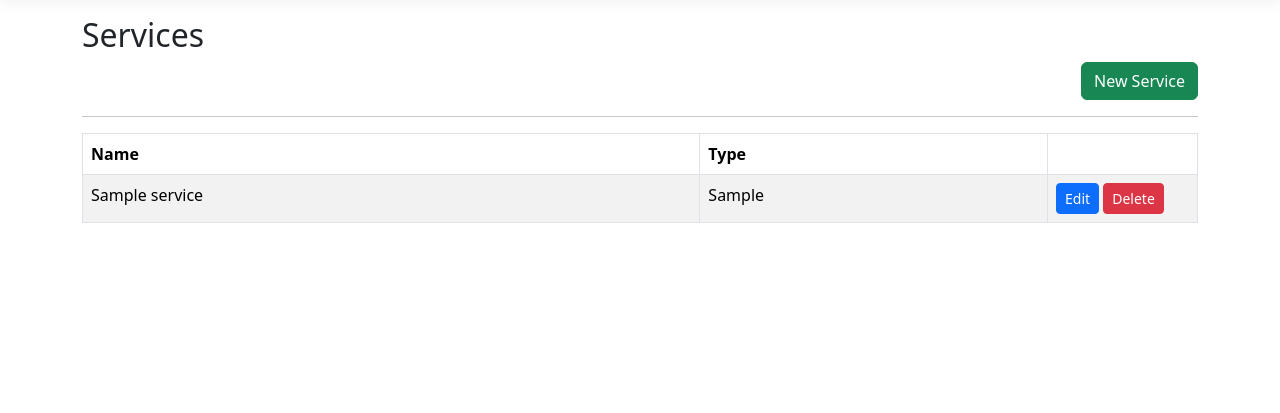
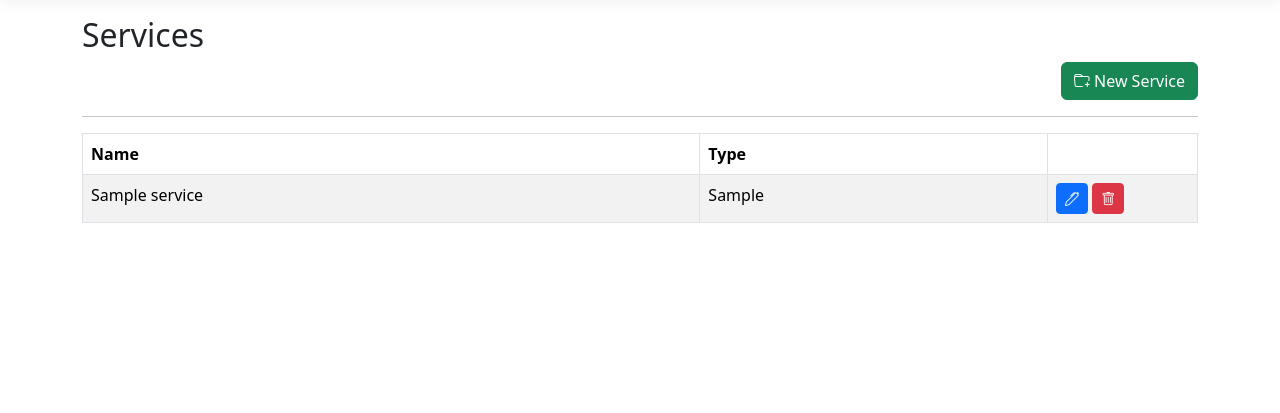
Before and after one commit to JavierDoria/MVC-sistema-Web, an ASP.NET Core app: page /Service in a window 1280 px wide. Shown: the part 57-470 px from the top of the page. Run offline with ASP.NET Core 8, Linux system fonts and the light colour scheme; tables that the repository leaves empty hold one stand-in row (values such as "Sample post"); style sheets or scripts are compiled from the project's sources; some libraries are stand-ins or nearby versions.

Commit message:
MVC Sistema Web

```diff
--- a/MoneyFlow/Managers/ServiceManager.cs
+++ b/MoneyFlow/Managers/ServiceManager.cs
@@ -65,6 +65,7 @@ namespace MoneyFlow.Managers
         public int Delete(int id)
         {
             var entity = _dbContext.Service.Find(id);
+            _dbContext.Service.Remove(entity);
             var affected_rows = _dbContext.SaveChanges();
             return affected_rows;
 
--- a/MoneyFlow/Views/Service/Index.cshtml
+++ b/MoneyFlow/Views/Service/Index.cshtml
@@ -6,7 +6,7 @@
         <h2>Services</h2>
     </div>
     <div class="col-ms-6 text-end">
-        <a href="/Service/New" class="btn btn-success">New Service</a>
+        <a href="/Service/New" class="btn btn-success"><i class="bi bi-folder-plus"></i> New Service</a>
     </div>
 </div>
 
@@ -32,9 +32,9 @@
                                asp-action="Edit"
                                asp-route-id="@item.ServiceId"
                                class="btn btn-primary btn-sm">
-                                Edit
+                                <i class="bi bi-pen"></i>
                             </a>
-                            <button class="btn btn-danger btn-sm" onclick="deleteItem(@item.ServiceId)">Delete</button>
+                            <button class="btn btn-danger btn-sm" onclick="deleteItem(@item.ServiceId)"><i class="bi bi-trash"></i></button>
 
                         </td>
                     </tr>
@@ -45,12 +45,34 @@
 </div>
 
 @section Scripts{
+    <script src="https://cdn.jsdelivr.net/npm/sweetalert2@11"></script>
+    <link rel="stylesheet" href="https://cdn.jsdelivr.net/npm/bootstrap-icons@1.13.1/font/bootstrap-icons.min.css">
     <script>
         function deleteItem(serviceId)
         {
-            if(confirm("are you delete")){
+            // if(confirm("are you delete")){
+            //     window.location.href = '@Url.Action("Delete", "Service")' + '?id=' + serviceId;
+
+          Swal.fire({
+          title: "Seguro que desea Eliminar?",
+          text: "Ya no se podra recuperar el usuario!",
+          icon: "warning",
+          showCancelButton: true,
+          confirmButtonColor: "#3085d6",
+          cancelButtonColor: "#d33",
+          confirmButtonText: "SI, DESEO ELIMINAR!"
+        }).then((result) => {
+          if (result.isConfirmed) {
+              Swal.fire({
+              title:"Eliminado",
+              icon:"success",
+              timer: 2000,
+              showConfirmButton: false
+              }).then(()=>{
                 window.location.href = '@Url.Action("Delete", "Service")' + '?id=' + serviceId;
-            }
-        }
+            });
+          }
+        });
+    }
     </script>
 }
```
Also changed, not shown: 15 other files.
